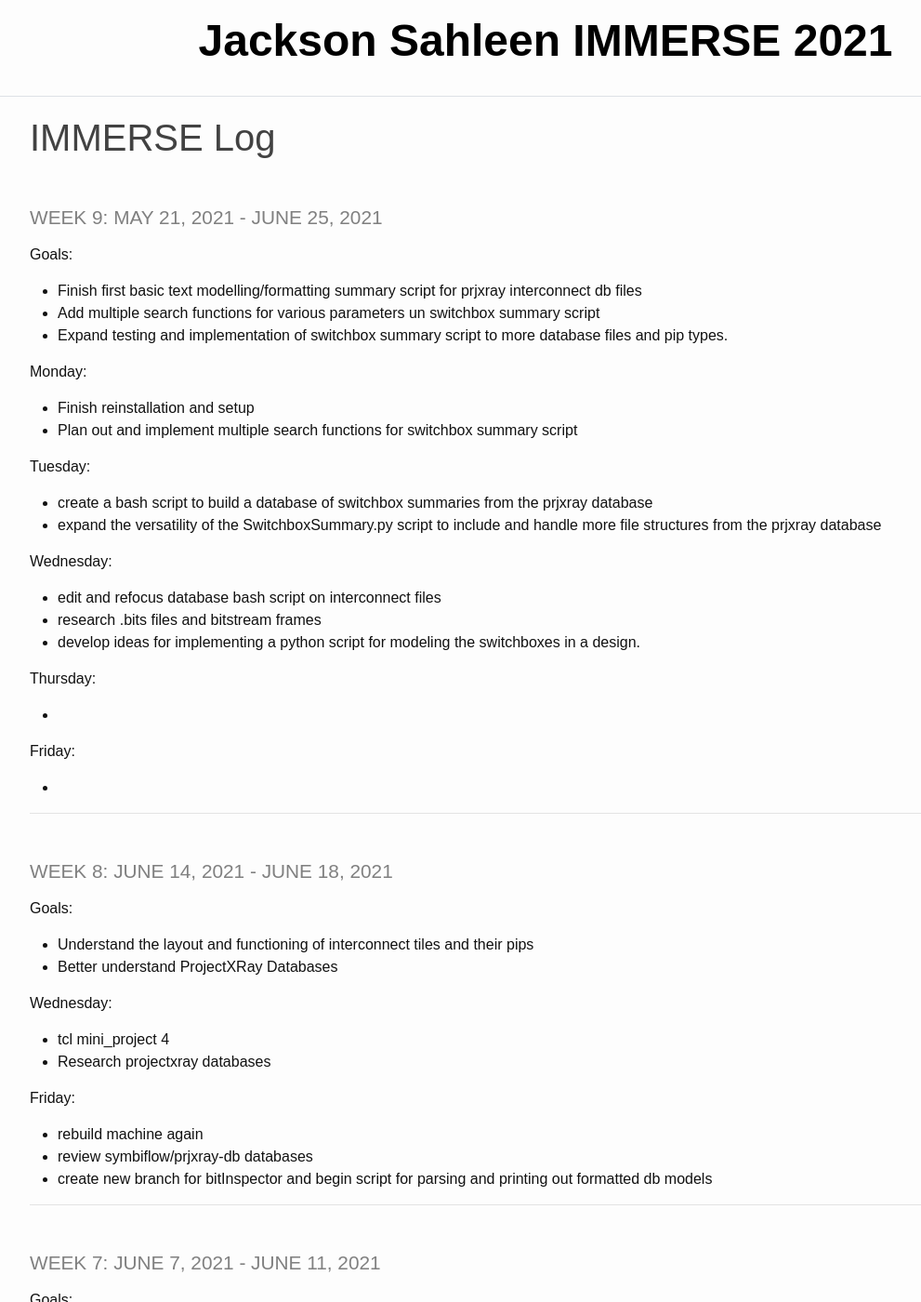
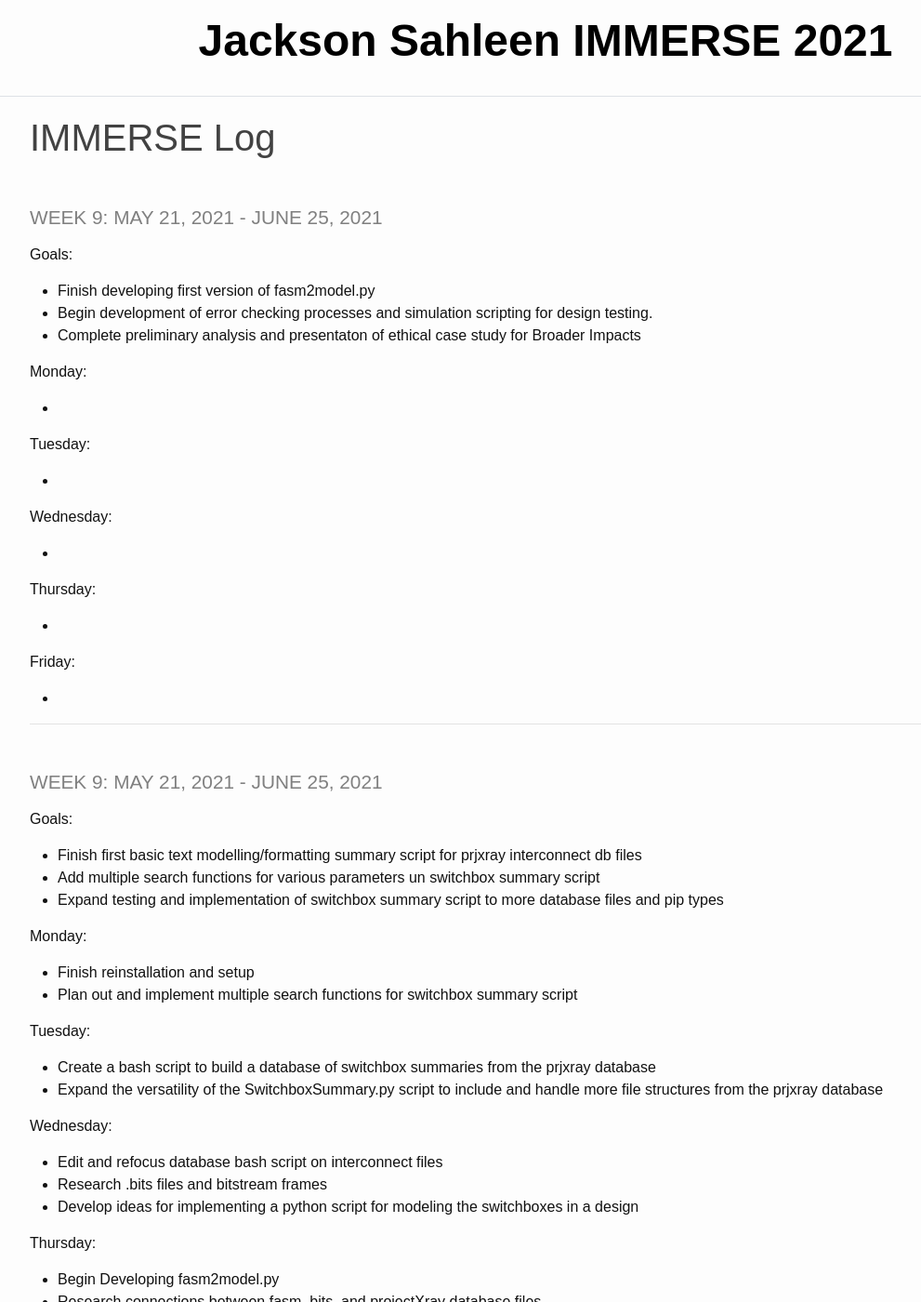
Before and after one commit to JacksonSahleen/IMMERSE_2021_log, a Jekyll site: the page built from _pages/log.md, in a window 1280 px wide and 1400 px high. Shown: the whole window at 93% size, without its empty margins (53-1044 px from the left). Built offline with Jekyll 4.4.1, drawn with Linux system fonts in a browser that asks for light colours; some of the changed text lies outside the part shown.

```diff
--- a/_pages/log.md
+++ b/_pages/log.md
@@ -7,9 +7,39 @@ title: IMMERSE Log
 
 **Goals**:
 
+- Finish developing first version of fasm2model.py
+- Begin development of error checking processes and simulation scripting for design testing.
+- Complete preliminary analysis and presentaton of ethical case study for Broader Impacts
+
+**Monday**:
+
+-
+
+**Tuesday**:
+
+-
+
+**Wednesday**:
+
+-
+
+**Thursday**:
+
+-
+
+**Friday**:
+
+-
+
+----
+
+### Week 9: May 21, 2021 - June 25, 2021
+
+**Goals**:
+
 - Finish first basic text modelling/formatting summary script for prjxray interconnect db files
 - Add multiple search functions for various parameters un switchbox summary script
-- Expand testing and implementation of switchbox summary script to more database files and pip types.
+- Expand testing and implementation of switchbox summary script to more database files and pip types
 
 **Monday**:
 
@@ -18,22 +48,26 @@ title: IMMERSE Log
 
 **Tuesday**:
 
-- create a bash script to build a database of switchbox summaries from the prjxray database
-- expand the versatility of the SwitchboxSummary.py script to include and handle more file structures from the prjxray database
+- Create a bash script to build a database of switchbox summaries from the prjxray database
+- Expand the versatility of the SwitchboxSummary.py script to include and handle more file structures from the prjxray database
 
 **Wednesday**:
 
-- edit and refocus database bash script on interconnect files
-- research .bits files and bitstream frames
-- develop ideas for implementing a python script for modeling the switchboxes in a design.
+- Edit and refocus database bash script on interconnect files
+- Research .bits files and bitstream frames
+- Develop ideas for implementing a python script for modeling the switchboxes in a design
 
 **Thursday**:
 
--
+- Begin Developing fasm2model.py
+- Research connections between fasm, bits, and projectXray database files
+- Research how to deduce which frame in the bitstream influences a specific slice's configuration.
 
 **Friday**:
 
--
+- Continue developing fasm2model.py
+- Continue researching how to deduce which frame(s) in a bitstream influences a specific slice.
+- Research ethics case study for Broader Impacts: Outreach
 
 ----
 
```
